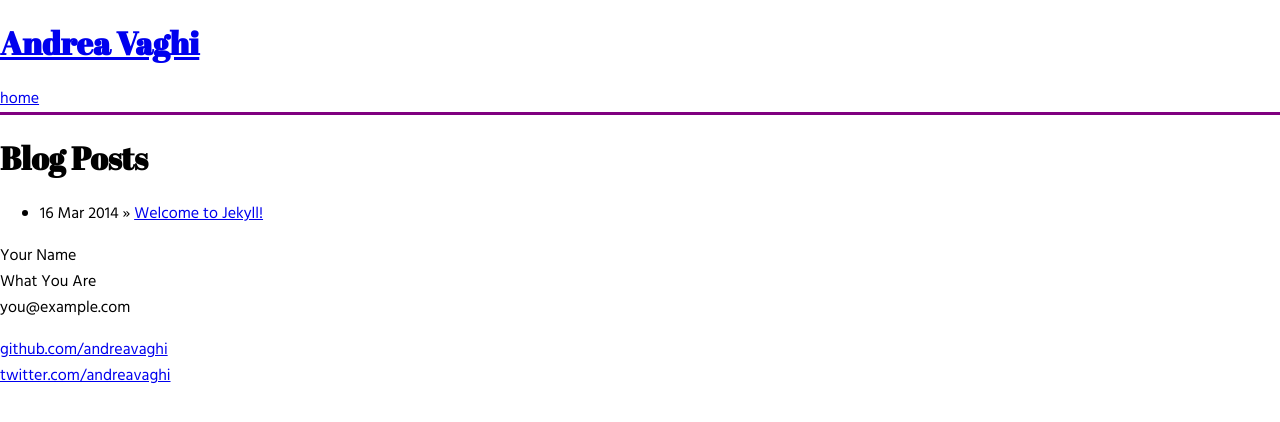
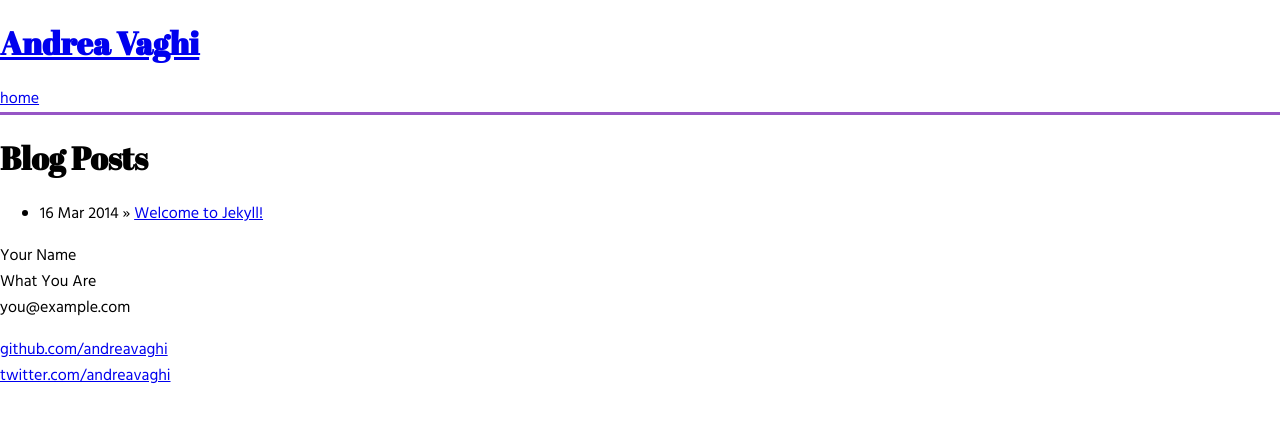
Before and after one commit to andreavaghi/blog, a Jekyll site: the page built from index.html, in a window 1280 px wide. Shown: the top 422 px of the page. Built offline with Jekyll 4.4.1, drawn with Linux system fonts in a browser that asks for light colours; Markdown is read by kramdown in place of the engine named in the settings.

```diff
--- a/_config.yml
+++ b/_config.yml
@@ -1,5 +1,4 @@
 name: Andrea Vaghi
-markdown: redcarpet
 highlighter: rouge
 baseurl: /blog
 
--- a/css/main.css
+++ b/css/main.css
@@ -27,9 +27,8 @@ h1, h2, h3 {
     width: 0px;
     background-color: transparent;
   }
-
   to {
     width: 100%;
-    background-color: purple;
+    background-color: #9655c5;
   }
 }
```
Lines whose indentation alone changed are shown as unchanged.
